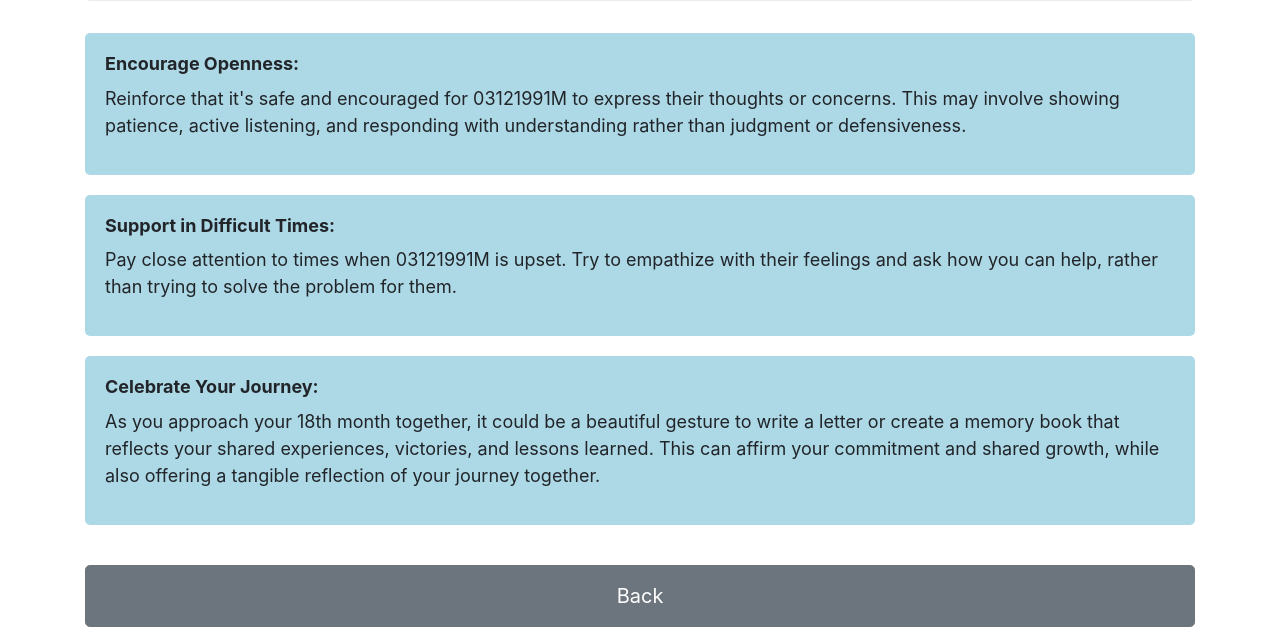
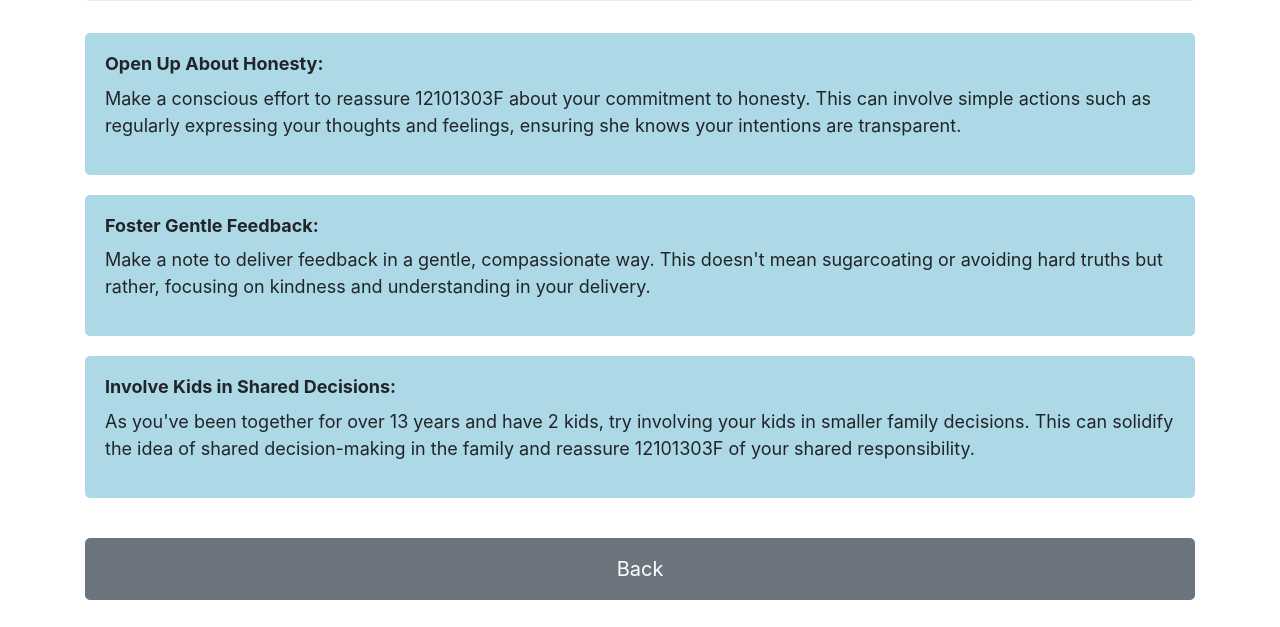
Before and after one commit to LoveGrow1/12101303M, a plain HTML site: page actions.html in a window 1280 px wide. Shown: the part 202-829 px from the top of the page. After the commit the page ends 802 px from the top, so only its background shows below. Drawn offline with nearby package versions, Linux system fonts and the light colour scheme.

Commit message:
Update actions.html

```diff
--- a/actions.html
+++ b/actions.html
@@ -44,16 +44,17 @@
   <div class="row">
     <div class="col-12">
       <div class="info-box">
-        <h4>Encourage Openness:</h4>
-        <p>Reinforce that it's safe and encouraged for 03121991M to express their thoughts or concerns. This may involve showing patience, active listening, and responding with understanding rather than judgment or defensiveness.</p>
+        <h4>Open Up About Honesty:</h4>
+        <p>Make a conscious effort to reassure 12101303F about your commitment to honesty. This can involve simple actions such as regularly expressing your thoughts and feelings, ensuring she knows your intentions are transparent.</p>
       </div>
       <div class="info-box">
-        <h4>Support in Difficult Times:</h4>
-        <p>Pay close attention to times when 03121991M is upset. Try to empathize with their feelings and ask how you can help, rather than trying to solve the problem for them.</p>
+        <h4>Foster Gentle Feedback:</h4>
+        <p>Make a note to deliver feedback in a gentle, compassionate way. This doesn't mean sugarcoating or avoiding hard truths but rather, focusing on kindness and understanding in your delivery.</p>
       </div>
       <div class="info-box">
-        <h4>Celebrate Your Journey:</h4>
-        <p>As you approach your 18th month together, it could be a beautiful gesture to write a letter or create a memory book that reflects your shared experiences, victories, and lessons learned. This can affirm your commitment and shared growth, while also offering a tangible reflection of your journey together.</p>
+        <h4>Involve Kids in Shared Decisions:</h4>
+        <p>As you've been together for over 13 years and have 2 kids, try involving your kids in smaller family decisions. This can solidify the idea of shared decision-making in the family and reassure 12101303F of your shared responsibility.
+</p>
       </div>
     </div>
   </div>
```
